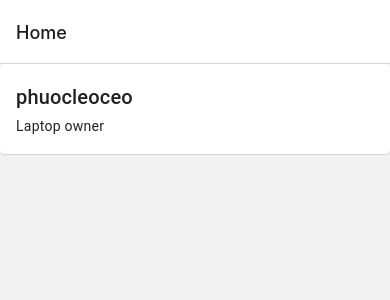
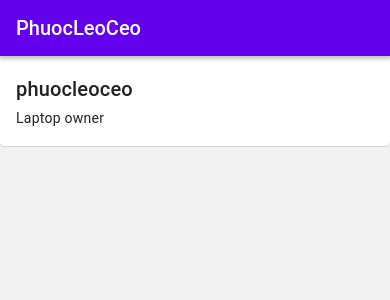
Before and after one commit to phuocleoceo/beginner-react-native, a React Native app: screen /Home in a window 390 px wide. Shown: the top 300 px of the page. Built offline with nearby package versions, Linux system fonts and the light colour scheme.

Commit message:
Review React Navigation

```diff
--- a/App.js
+++ b/App.js
@@ -1,9 +1,9 @@
 import { createNativeStackNavigator } from '@react-navigation/native-stack';
+import CustomNavigationBar from './components/CustomNavigationBar';
 import { Provider as PaperProvider } from "react-native-paper";
 import { NavigationContainer } from '@react-navigation/native';
 import DetailScreen from './components/DetailScreen';
 import HomeScreen from './components/HomeScreen';
-import * as React from 'react';
 
 
 const Stack = createNativeStackNavigator();
@@ -13,7 +13,9 @@ export default function App()
   return (
     <PaperProvider>
       <NavigationContainer>
-        <Stack.Navigator initialRouteName="Home">
+        <Stack.Navigator initialRouteName="Home" screenOptions={{
+          header: CustomNavigationBar,
+        }}>
           <Stack.Screen name="Home" component={HomeScreen} options={{ title: "Home" }} />
           <Stack.Screen name="Detail" component={DetailScreen} options={{ title: "Detail" }} />
         </Stack.Navigator>
--- /dev/null
+++ b/components/CustomNavigationBar.js
@@ -0,0 +1,11 @@
+import { Appbar } from 'react-native-paper';
+
+export default function CustomNavigationBar({ navigation, back })
+{
+    return (
+        <Appbar.Header>
+            {back ? <Appbar.BackAction onPress={navigation.goBack} /> : null}
+            <Appbar.Content title="PhuocLeoCeo" />
+        </Appbar.Header>
+    );
+}
--- a/components/DetailScreen.js
+++ b/components/DetailScreen.js
@@ -1,13 +1,17 @@
-import { List } from 'react-native-paper';
+import { List, Button } from 'react-native-paper';
 import React from 'react';
 
-export default function DetailScreen(props)
+export default function DetailScreen({ route, navigation })
 {
-    const { title, content } = props?.route?.params;
+    const { title, content } = route.params;
     return (
         <List.Section>
             <List.Subheader>{title}</List.Subheader>
             <List.Item title={content} />
+            <Button icon="facebook" mode="contained"
+                onPress={() => navigation.goBack()}>
+                Go Back
+            </Button>
         </List.Section>
     );
 }
--- a/components/HomeScreen.js
+++ b/components/HomeScreen.js
@@ -9,7 +9,7 @@ export default function HomeScreen({ navigation })
     const content = "Laptop owner";
     return (
         <TouchableOpacity onPress={() =>
-            navigation?.push('Detail', { title, content })}
+            navigation.navigate('Detail', { title, content })}
         >
             <Card>
                 <Card.Content>
```
